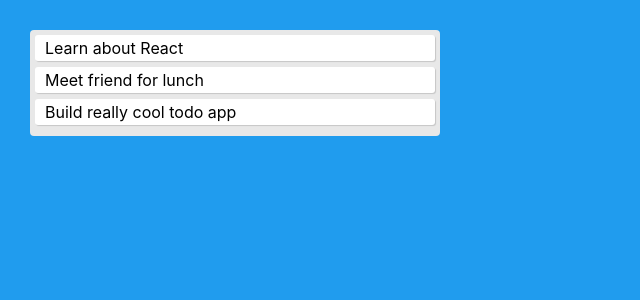
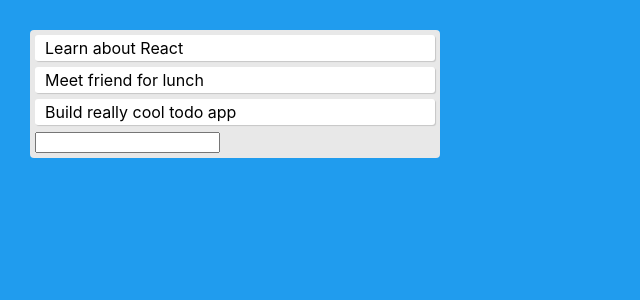
Before and after one commit to OhziiiLov3/react-todo-hooks, a React (Create React App) app: page / in a window 1280 px wide. Shown: the top 300 px of the page, without its empty margins (0-640 px from the left). Built offline with nearby package versions, Linux system fonts and the light colour scheme.

Commit message:
create todos complete and working

```diff
--- a/src/App.js
+++ b/src/App.js
@@ -1,7 +1,7 @@
 import React, {useState} from 'react';
 import './App.css';
 import Todo from './components/Todo';
-
+import TodoForm from './components/TodoForm';
 
 
 function App() {
@@ -10,6 +10,11 @@
     { text: "Meet friend for lunch" },
     { text: "Build really cool todo app" },
   ]);
+
+  const addTodo = text => {
+    const newTodos =[...todos, {text}];
+    setTodos(newTodos);
+  };
   return (
     <div className="App">
     <div className="todo-list">
@@ -20,6 +25,7 @@
           todo={todo}
           />
       ))}
+      <TodoForm addTodo={addTodo}/>
     </div>
     </div>
   );
--- a/src/components/TodoForm.js
+++ b/src/components/TodoForm.js
@@ -0,0 +1,18 @@
+import React, {useState} from 'react'
+
+const TodoForm = ({addTodo}) => {
+    const [ value, setValue] = useState('');
+    const handleSubmit = e => {
+        e.preventDefault();
+        if(!value) return;
+        addTodo(value);
+        setValue("");
+    }
+  return (
+    <form onSubmit={handleSubmit}>
+        <input type="text" className='input' value={value} onChange={e => setValue(e.target.value)}/>
+    </form>
+  )
+}
+
+export default TodoForm
```
